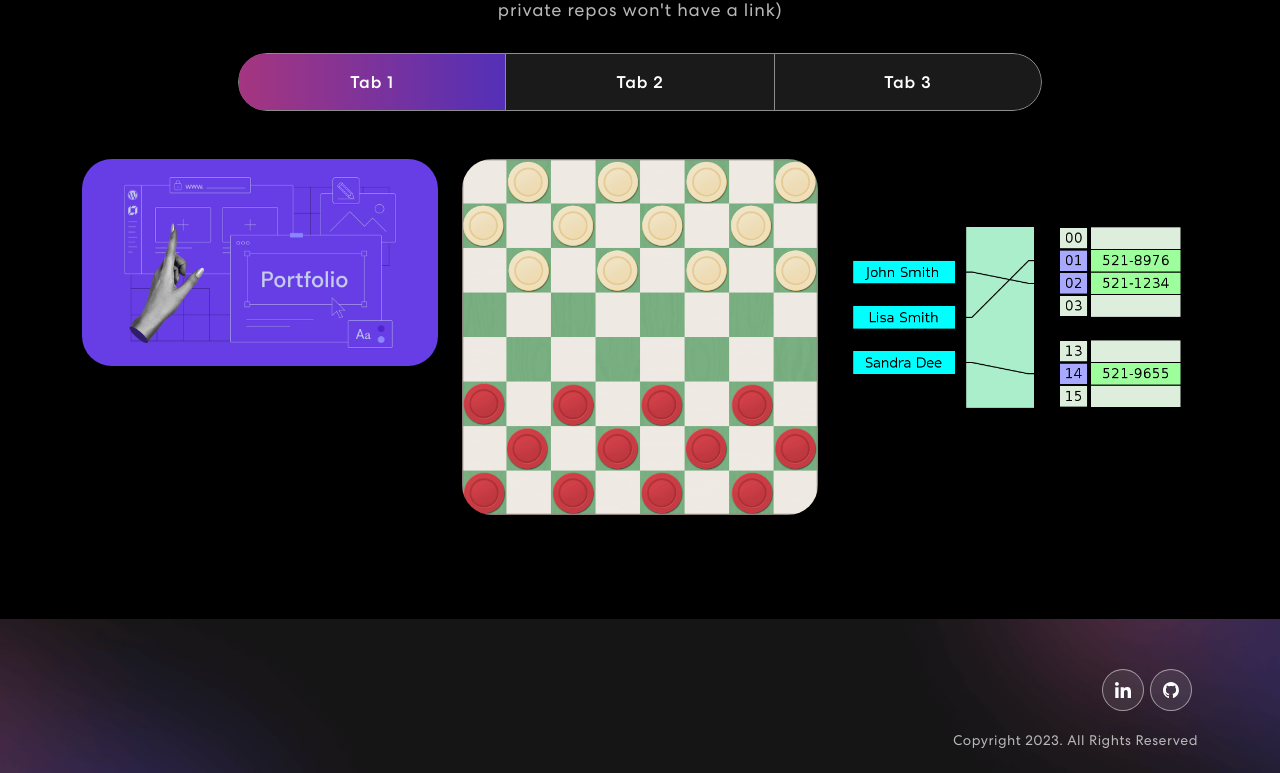
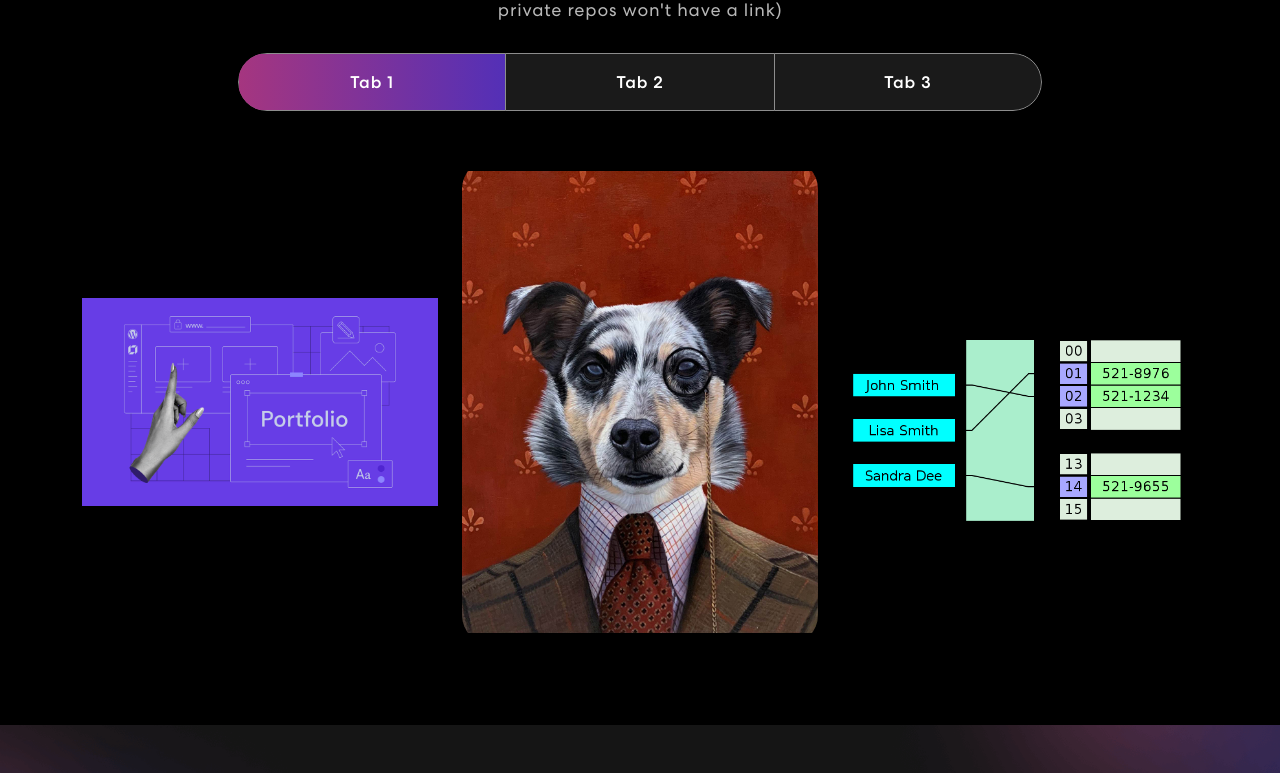
Before and after one commit to byronboots/portfolio-react, a React (Create React App) app: page / in a window 1280 px wide. Shown: the part 2000-2773 px from the top of the page. Built offline with nearby package versions, Linux system fonts and the light colour scheme.

Commit message:
Update project portfolio and project tile styling

```diff
--- a/src/App.css
+++ b/src/App.css
@@ -308,6 +308,7 @@ nav.navbar .navbar-toggler[aria-expanded="true"] .navbar-toggler-icon {
 
 .experience-bx {
   background: #151515;
+  position: relative;
   text-align: center;
   padding: 10px 0px 10px 0px;
   margin: -1px;
@@ -315,6 +316,7 @@ nav.navbar .navbar-toggler[aria-expanded="true"] .navbar-toggler-icon {
 
 .experience-p {
   background: #151515;
+  position: relative;
   text-align: left;
   color: #B8B8B8;
   font-size: 16px;
@@ -329,6 +331,15 @@ nav.navbar .navbar-toggler[aria-expanded="true"] .navbar-toggler-icon {
 .icon {
   margin-right: 10px;
 }
+
+.accordion {
+  background-color: #121212;
+}
+
+.accordion-item {
+  background-color: #121212;
+}
+
 /************ Skills Css ************/
 .skill {
   padding: 50px 0 50px 0;
@@ -430,6 +441,7 @@ nav.navbar .navbar-toggler[aria-expanded="true"] .navbar-toggler-icon {
 .project .nav.nav-pills .nav-link.active {
     border: 1px solid rgba(255, 255, 255, 1);
 }
+
 .nav-link#projects-tabs-tab-first {
   border: 1px solid rgba(255, 255, 255, 0.5);
   border-radius: 55px 0px 0px 55px;
@@ -442,50 +454,72 @@ nav.navbar .navbar-toggler[aria-expanded="true"] .navbar-toggler-icon {
   border: 1px solid rgba(255, 255, 255, 0.5);
   border-radius: 0 55px 55px 0;
 }
+
 .proj-imgbx {
   position: relative;
   border-radius: 30px;
   overflow: hidden;
   margin-bottom: 24px;
+  height: 100%; /* Add this line to set a fixed height */
 }
+
+.img-container {
+  display: flex;
+  justify-content: center;
+  align-items: center;
+  height: 100%; /* Match the height of the .proj-imgbx */
+}
+
+.proj-img {
+  width: 100%;
+  height: auto;
+  display: block;
+}
+
 .proj-imgbx::before {
   content: "";
   background: linear-gradient(90.21deg, #AA367C -5.91%, #4A2FBD 111.58%);
   opacity: 0.85;
   position: absolute;
   width: 100%;
-  height: 0;
+  height: 0%;
   transition: 0.4s ease-in-out;
 }
+
 .proj-imgbx:hover::before {
   height: 100%;
 }
+
 .proj-txtx {
   position: absolute;
   text-align: center;
-  top: 65%;
+  top: 50%;
   left: 50%;
   transform: translate(-50%, -50%);
   transition: 0.5s ease-in-out;
   opacity: 0;
   width: 100%;
 }
+
 .proj-imgbx:hover .proj-txtx {
   top: 50%;
   opacity: 1;
 }
+
 .proj-txtx h4 {
   font-size: 30px;
   font-weight: 700;
   letter-spacing: 0.8px;
   line-height: 1.1em;
 }
+
 .proj-txtx span {
   font-style: italic;
   font-weight: 400;
   font-size: 15px;
   letter-spacing: 0.8px;
 }
+
 .background-image-right {
   top: 20%;
   position: absolute;
--- a/src/components/Experience.js
+++ b/src/components/Experience.js
@@ -10,8 +10,8 @@ export function Experience() {
                 <div className="col-12">
                     <div className="skill-bx wow zoomIn">
                         <h2>Education & Experience</h2>
-                        <Accordion alwaysOpen>
-                            <Accordion.Item eventKey="0">
+                        <Accordion className='accordion' alwaysOpen>
+                            <Accordion.Item className="accordion-item" eventKey="0">
                                 <Accordion.Header className='experience-bx'><BriefcaseFill className='icon'/>  Senior Security Assurance Engineer, GitLab</Accordion.Header>
                                     <Accordion.Body className='experience-p'>
                                         <CalendarFill className='icon'/>October 2020 - Present
--- a/src/components/ProjectCard.js
+++ b/src/components/ProjectCard.js
@@ -1,21 +1,25 @@
+// ProjectCard.js
+
 import { Col } from "react-bootstrap";
 
 export const ProjectCard = ({ title, description, link, imgUrl }) => {
   return (
     <Col size={12} sm={6} md={4}>
       <div className="proj-imgbx">
-        <img src={imgUrl} alt="project-match"/>
+        <div className="img-container">
+          <img src={imgUrl} alt="project-match" className="proj-img" />
+        </div>
         <div className="proj-txtx">
           <h4>{title}</h4>
           <span>{description}</span>
           {link && (
             <a href={link} target="_blank" rel="noopener noreferrer">
-              <br></br>
-            View on GitHub
-          </a>
+              <br />
+              View on GitHub
+            </a>
           )}
         </div>
       </div>
     </Col>
-  )
-}
+  );
+};
--- a/src/components/Projects.js
+++ b/src/components/Projects.js
@@ -3,6 +3,7 @@ import { ProjectCard } from "./ProjectCard";
 import projImg1 from "../assets/img/project-img1.png";
 import projImg2 from "../assets/img/project-img2.png";
 import projImg3 from "../assets/img/project-img3.png";
+import projImg4 from "../assets/img/project-img4.jpeg";
 import colorSharp2 from "../assets/img/color-sharp2.png";
 // import 'animate.css';
 import TrackVisibility from 'react-on-screen';
@@ -17,15 +18,21 @@ export const Projects = () => {
       imgUrl: projImg1,
     },
     {
-      title: "Checkers",
-      description: "A checkers game with established rules, played through the terminal",
-      imgUrl: projImg2,
+      title: "ChatterDog",
+      description: "ChatterDog is a Flask application enabled via the PaLM API from Google and deployed using Google Cloud Run. It consumes user inputs and responds accordingly. The model has been tuned to respond as a dog would.",
+      link: "https://github.com/byronboots/chatterdog",
+      imgUrl: projImg4,
     },
     {
       title: "HashMap",
       description: "A functioning hashmap implemented from scratch",
       imgUrl: projImg3,
     },
+    {
+      title: "Checkers",
+      description: "A checkers game with established rules, played through the terminal",
+      imgUrl: projImg2,
+    }
   ];
 
   return (
@@ -52,21 +59,18 @@ export const Projects = () => {
                   </Nav>
                   <Tab.Content id="slideInUp" className={isVisible ? "animate__animated animate__slideInUp" : ""}>
                     <Tab.Pane eventKey="first">
-                      <Row>
-                        {
-                          projects.map((project, index) => {
-                            return (
-                              <ProjectCard
-                                key={index}
-                                {...project}
-                                />
-                            )
-                          })
-                        }
-                      </Row>
+                        <Row>
+                          {projects.slice(0, 3).map((project, index) => (
+                            <ProjectCard key={index} {...project} />
+                          ))}
+                        </Row>
                     </Tab.Pane>
                     <Tab.Pane eventKey="second">
-                      <p>More projects!</p>
+                        <Row>
+                          {projects.slice(3, 6).map((project, index) => (
+                            <ProjectCard key={index} {...project} />
+                          ))}
+                        </Row>
                     </Tab.Pane>
                     <Tab.Pane eventKey="third">
                       <p>And more projects!</p>
```
Also changed, not shown: src/assets/img/project-img4.jpeg (added).
